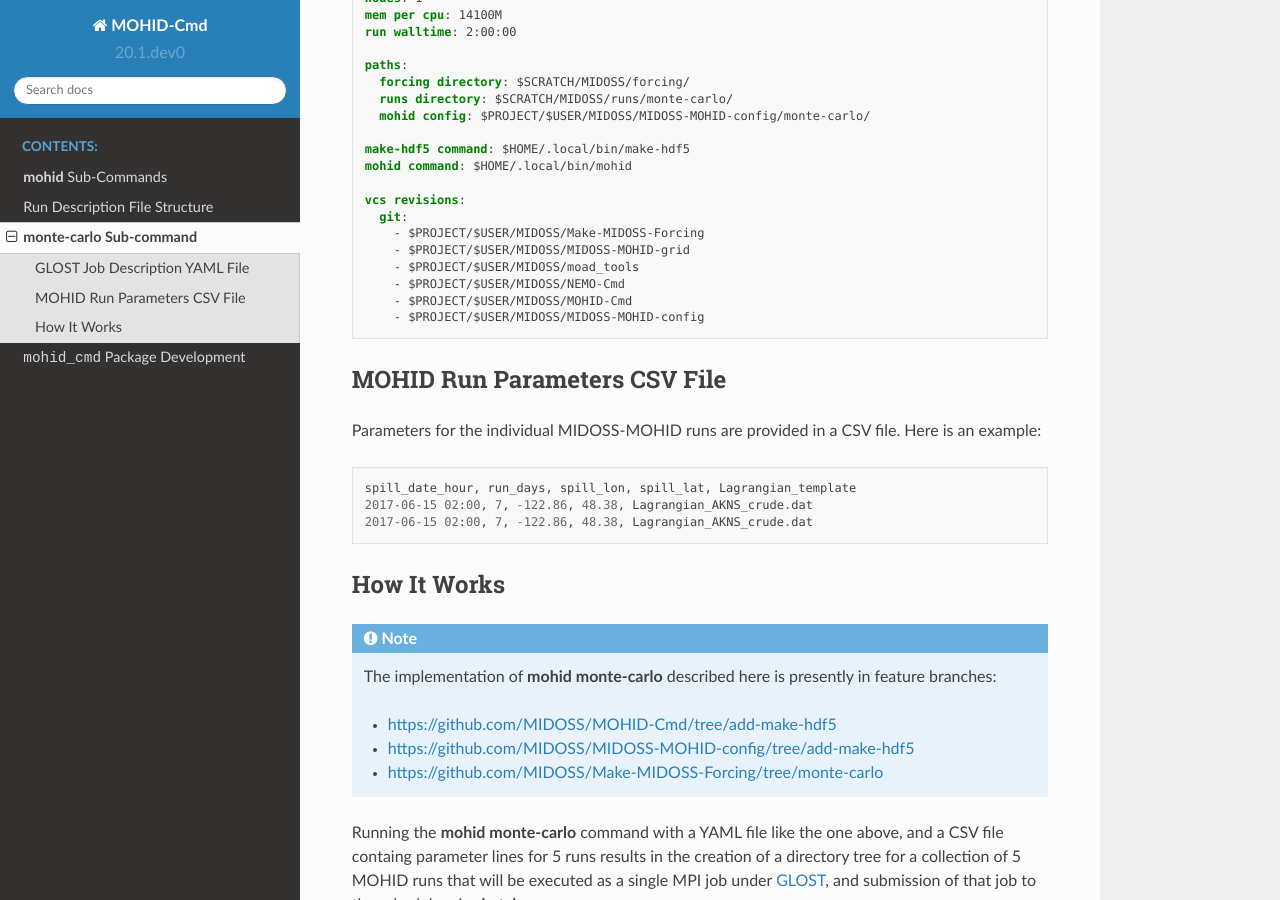
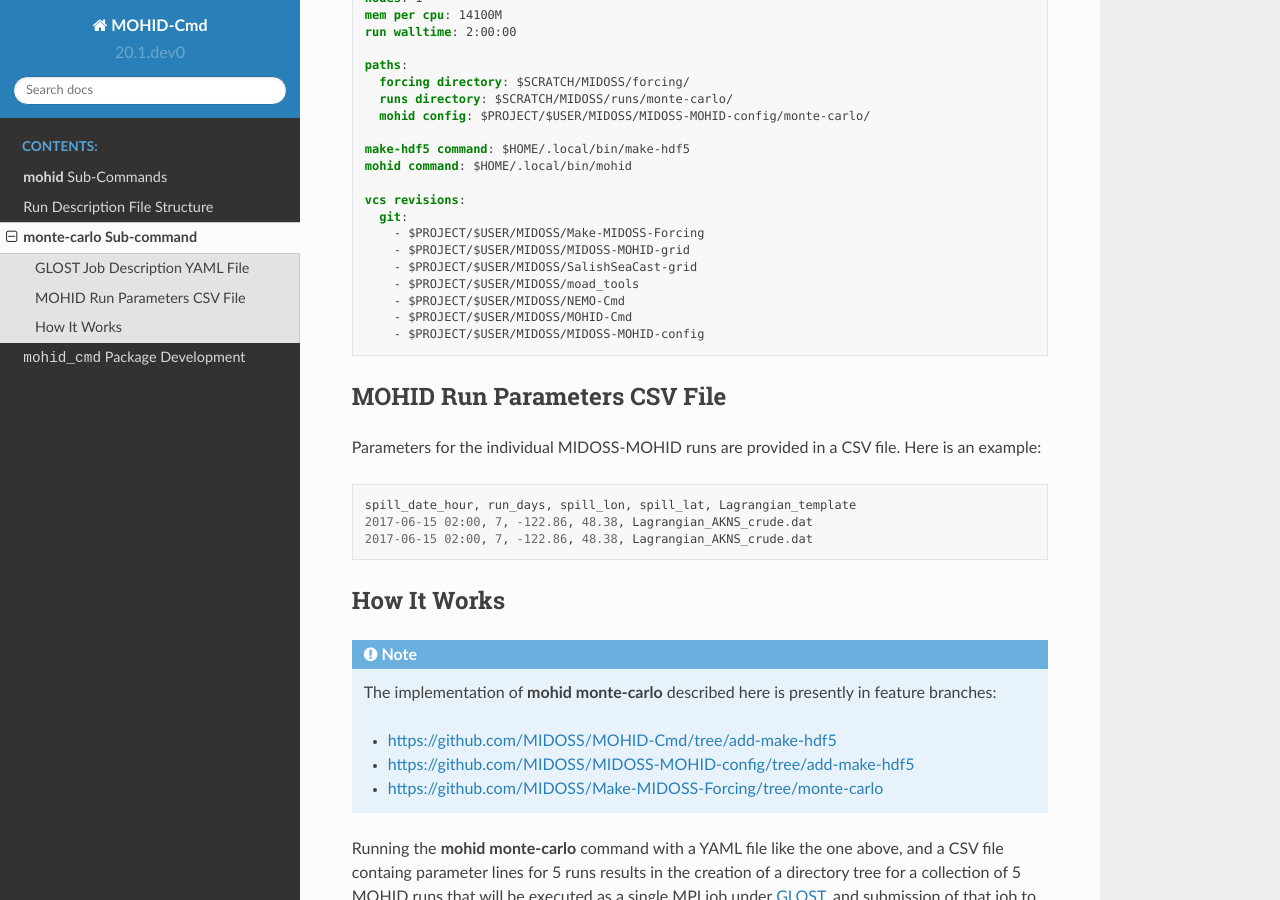
Before and after one commit to MIDOSS/MOHID-Cmd, a Sphinx documentation site: the page built from docs/monte-carlo.rst, in a window 1280 px wide and 900 px high, scrolled down 630 px. Built offline with Sphinx 7.4.7 and the Read the Docs theme 2.0.0, drawn with Linux system fonts in a browser that asks for light colours.

Commit message:
Add SalishSeaCast grid repo VCS recording to docs

```diff
--- a/docs/monte-carlo.rst
+++ b/docs/monte-carlo.rst
@@ -62,6 +62,7 @@ Here is an example:
       git:
         - $PROJECT/$USER/MIDOSS/Make-MIDOSS-Forcing
         - $PROJECT/$USER/MIDOSS/MIDOSS-MOHID-grid
+        - $PROJECT/$USER/MIDOSS/SalishSeaCast-grid
         - $PROJECT/$USER/MIDOSS/moad_tools
         - $PROJECT/$USER/MIDOSS/NEMO-Cmd
         - $PROJECT/$USER/MIDOSS/MOHID-Cmd
```
